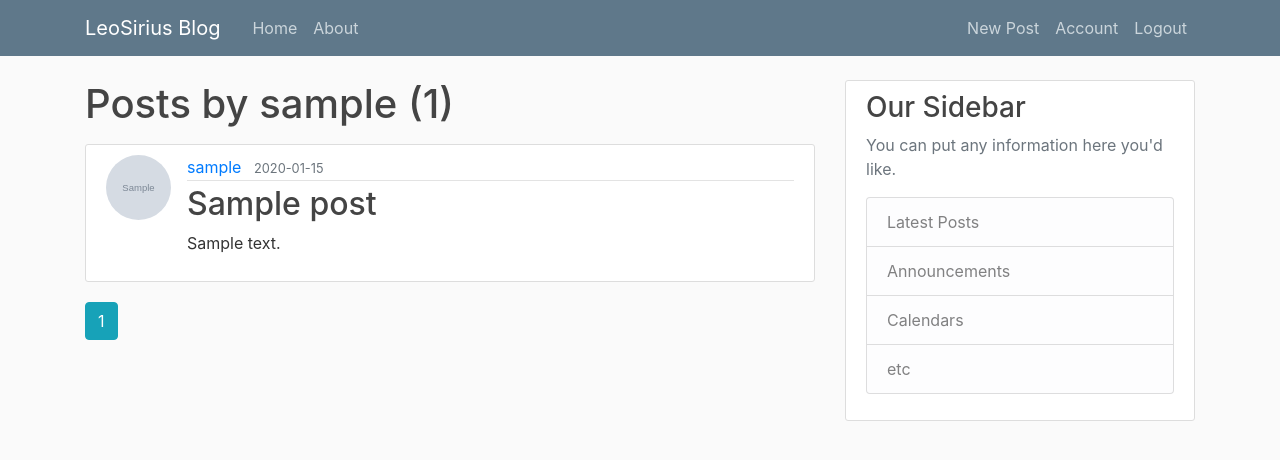
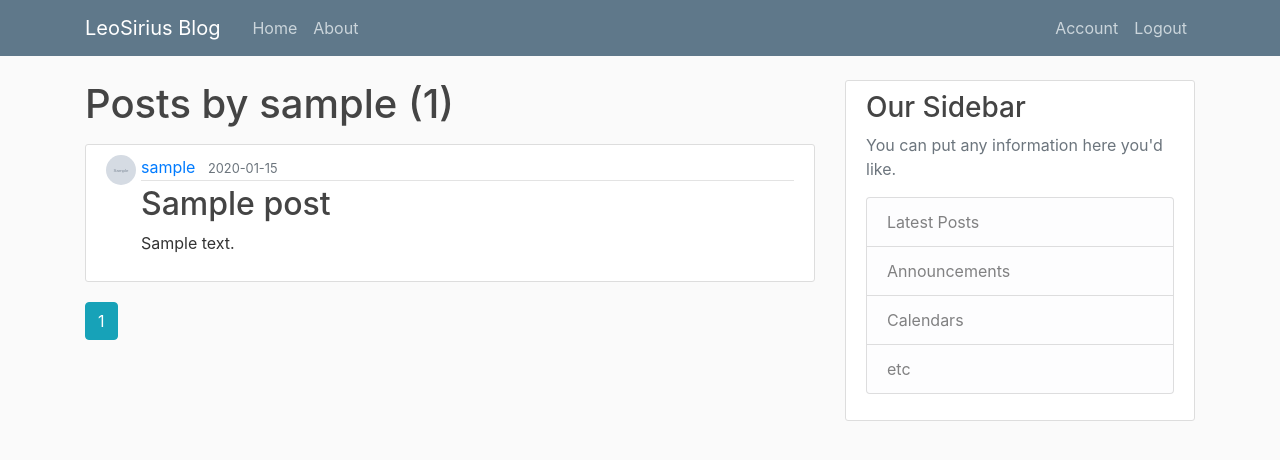
Before and after one commit to k-vx/react-gh-pages, a Flask app: a page that uses flaskblog/templates/layout.html in a window 1280 px wide. Shown: the top 460 px of the page. Run offline with Flask 2, Linux system fonts and the light colour scheme; a user stored in the database is signed in; tables that the repository leaves empty hold one stand-in row (values such as "Sample post"); grey boxes marked "Sample" are stand-in pictures; some libraries are stand-ins or nearby versions.

Commit message:
add admin page, and hide new post button in user page. only admin can post article
restructure template, modify some details

```diff
--- a/flaskblog/main/routes.py
+++ b/flaskblog/main/routes.py
@@ -9,8 +9,8 @@ main = Blueprint('main', __name__)
 def home():
     page = request.args.get('page', 1, type=int)
     posts = Post.query.order_by(Post.date_posted.desc()).paginate(page=page, per_page=3)
-    return render_template('home.html', posts=posts)
+    return render_template('main/home.html', posts=posts)
 
 @main.route('/about')
 def about():
-    return render_template('about.html', title='About')
+    return render_template('main/about.html', title='About')
--- a/flaskblog/models.py
+++ b/flaskblog/models.py
@@ -12,6 +12,7 @@ def load_user(user_id):
 
 class User(db.Model, UserMixin):
     id = db.Column(db.Integer, primary_key=True)
+    is_admin = db.Column(db.Boolean, nullable=False)
     username = db.Column(db.String(20), unique=True, nullable=False)
     email = db.Column(db.String(120), unique=True, nullable=False)
     image_file = db.Column(db.String(20), nullable=False, default='default.jpg')
--- a/flaskblog/static/main.css
+++ b/flaskblog/static/main.css
@@ -46,9 +46,10 @@ body {
   }
 
   .article-img {
-    height: 65px;
-    width: 65px;
-    margin-right: 16px;
+    height: 30px;
+    width: 30px;
+    margin-right: 5px;
+    margin-bottom: 5px;
   }
 
   .article-metadata {
--- a/flaskblog/templates/layout.html
+++ b/flaskblog/templates/layout.html
@@ -31,7 +31,8 @@
                 <!-- Navbar Right Side -->
                 <div class="navbar-nav">
                     {% if current_user.is_authenticated %}
-                        <a class="nav-item nav-link" href="{{ url_for('posts.new_post') }}">New Post</a>
+                        <!-- hide new post button in user pages, only admin can post articles  -->
+                        <!-- <a class="nav-item nav-link" href="{{ url_for('posts.new_post') }}">New Post</a> -->
                         <a class="nav-item nav-link" href="{{ url_for('users.account') }}">Account</a>
                         <a class="nav-item nav-link" href="{{ url_for('users.logout') }}">Logout</a>
                     {% else %}
--- a/flaskblog/templates/home.html
+++ b/flaskblog/templates/main/home.html
@@ -2,9 +2,9 @@
 {% block content %}
     {% for post in posts.items %}
         <article class="media content-section">
-            <img class="rounded-circle article-img" src="{{ url_for('static', filename='profile_pics/' + post.author.image_file) }}">
             <div class="media-body">
                 <div class="article-metadata">
+                    <img class="rounded-circle article-img" src="{{ url_for('static', filename='profile_pics/' + post.author.image_file) }}">
                     <a class="mr-2" href="{{ url_for('users.user_posts', username=post.author.username) }}">{{ post.author.username }}</a>
                     <small class="text-muted">{{ post.date_posted.strftime('%Y-%m-%d') }}</small>
                 </div>
--- a/flaskblog/templates/post.html
+++ b/flaskblog/templates/posts/post.html
@@ -1,9 +1,9 @@
 {% extends 'layout.html' %}
 {% block content %}
 <article class="media content-section">
-    <img class="rounded-circle article-img" src="{{ url_for('static', filename='profile_pics/' + post.author.image_file) }}">
     <div class="media-body">
         <div class="article-metadata">
+            <img class="rounded-circle article-img" src="{{ url_for('static', filename='profile_pics/' + post.author.image_file) }}">
             <a class="mr-2" href="#">{{ post.author.username }}</a>
             <small class="text-muted">{{ post.date_posted.strftime('%Y-%m-%d') }}</small>
             {% if post.author == current_user %}
--- a/flaskblog/users/routes.py
+++ b/flaskblog/users/routes.py
@@ -23,7 +23,7 @@ def register():
         db.session.commit()
         flash('Your account has been created! You are now able to log in.', 'success')
         return redirect(url_for('users.login'))
-    return render_template('register.html', title='Register', form=form)
+    return render_template('users/register.html', title='Register', form=form)
 
 @users.route('/login', methods=['GET', 'POST'])
 def login():
@@ -41,7 +41,7 @@ def login():
             return redirect(next_page) if next_page else redirect(url_for('main.home'))
         else:
             flash('Login Unsuccessful. Please check username and password', 'danger')
-    return render_template('login.html', title='Login', form=form)
+    return render_template('users/login.html', title='Login', form=form)
 
 @users.route('/logout')
 def logout():
@@ -67,9 +67,9 @@ def account():
         form.email.data = current_user.email
 
     image_file = url_for('static', filename='profile_pics/' + current_user.image_file)
-    return render_template('account.html', title='Account', image_file=image_file, form=form)
+    return render_template('users/account.html', title='Account', image_file=image_file, form=form)
 
-#@users.route('/')
+# posts by user, no longer use this view
 @users.route('/user/<string:username>')
 def user_posts(username):
     page = request.args.get('page', 1, type=int)
@@ -89,7 +89,7 @@ def reset_request():
         send_reset_email(user)
         flash('An email has been sent with instructions to reset your password.', 'info')
         return redirect(url_for('users.login'))
-    return render_template('reset_request.html', title='Reset Password', form=form)
+    return render_template('users/reset_request.html', title='Reset Password', form=form)
 
 
 @users.route('/reset_password/<token>', methods=['GET', 'POST'])
@@ -110,4 +110,4 @@ def reset_token(token):
         flash('Your password has been update! You are now able to log in.', 'success')
         return redirect(url_for('users.login'))
 
-    return render_template('reset_token.html', title='Reset Password', form=form)
+    return render_template('users/reset_token.html', title='Reset Password', form=form)
```
Also changed, not shown: flaskblog/__init__.py (+24 -2 lines), flaskblog/posts/routes.py (+3 -4 lines), flaskblog/templates/main/about.html (renamed from flaskblog/templates/about.html), flaskblog/templates/posts/create_post.html (renamed from flaskblog/templates/create_post.html), flaskblog/templates/posts/user_post.html (renamed from flaskblog/templates/user_post.html), flaskblog/templates/users/account.html (renamed from flaskblog/templates/account.html), flaskblog/templates/users/login.html (renamed from flaskblog/templates/login.html), flaskblog/templates/users/register.html (renamed from flaskblog/templates/register.html), flaskblog/templates/users/reset_request.html (renamed from flaskblog/templates/reset_request.html), flaskblog/templates/users/reset_token.html (renamed from flaskblog/templates/reset_token.html).
